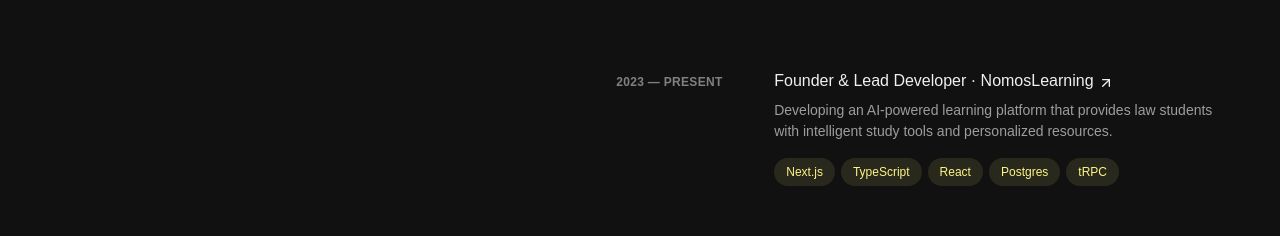
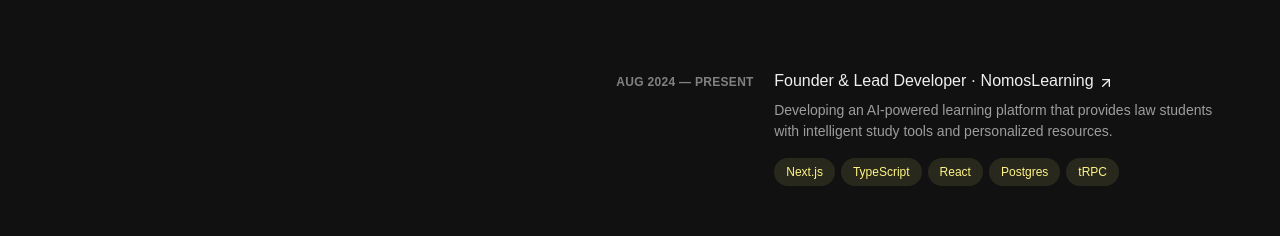
Before and after one commit to hgrias/harrisongrias.com, a Next.js app: page / in a window 1280 px wide. Shown: the part 314-550 px from the top of the page. Built offline with nearby package versions, Linux system fonts and the light colour scheme.

Commit message:
chore: update date for nomoslearning

```diff
--- a/src/app/page.tsx
+++ b/src/app/page.tsx
@@ -13,7 +13,7 @@
     {
       company: "NomosLearning",
       title: "Founder & Lead Developer",
-      period: "2023 — Present",
+      period: "Aug 2024 — Present",
       description:
         "Developing an AI-powered learning platform that provides law students with intelligent study tools and personalized resources.",
       technologies: ["Next.js", "TypeScript", "React", "Postgres", "tRPC"],
```
